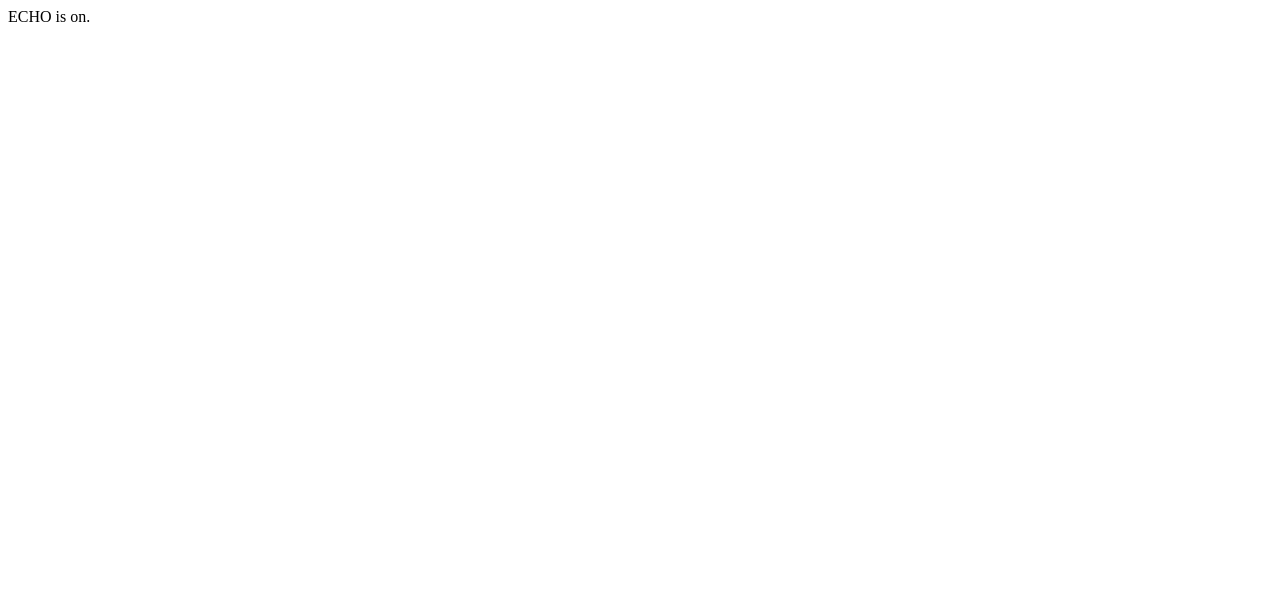
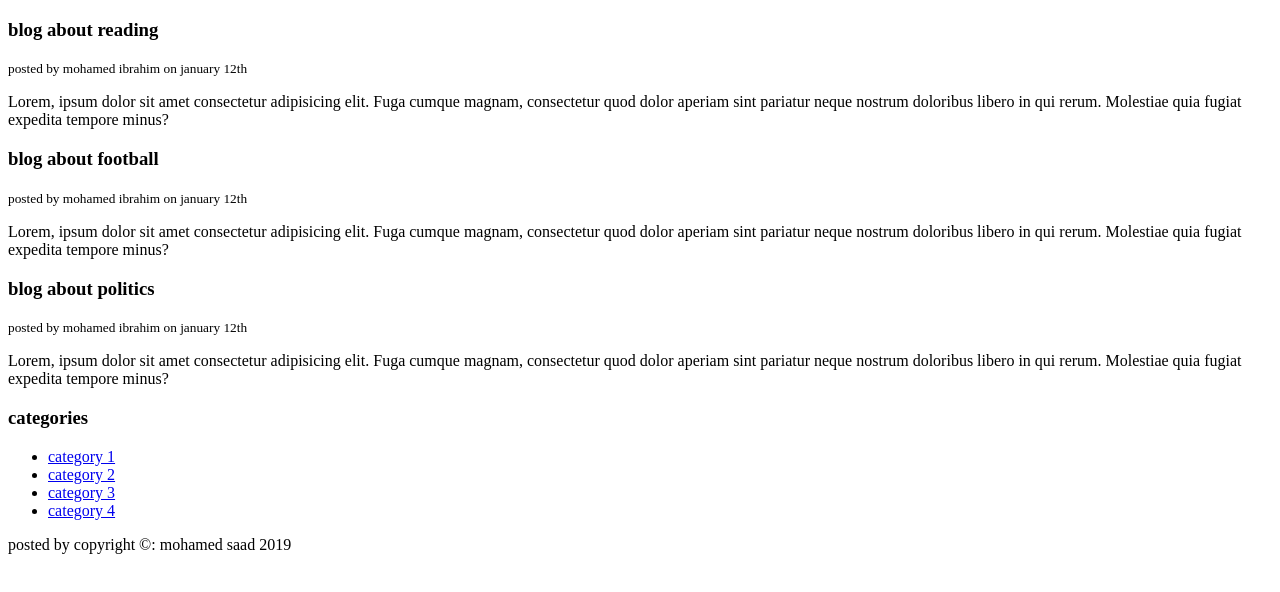
Before and after one commit to Mohamedboram/Traversry-media, a plain HTML site: page blog.html in a window 1280 px wide. Drawn offline with Linux system fonts and the light colour scheme.

Commit message:
added a lot of mark up tags to my blog.html

```diff
--- a/blog.html
+++ b/blog.html
@@ -1 +1,58 @@
-ECHO is on.
+<!DOCTYPE html>
+<html lang="en">
+  <head>
+    <meta charset="UTF-8" />
+    <meta http-equiv="X-UA-Compatible" content="IE=edge" />
+    <meta name="viewport" content="width=device-width, initial-scale=1.0" />
+    <title>my blog</title>
+  </head>
+  <body>
+    <header id="main-header"></header>
+    <section>
+      <article class="post">
+        <h3>blog about reading</h3>
+        <small> posted by mohamed ibrahim on january 12th</small>
+        <p>
+          Lorem, ipsum dolor sit amet consectetur adipisicing elit. Fuga cumque
+          magnam, consectetur quod dolor aperiam sint pariatur neque nostrum
+          doloribus libero in qui rerum. Molestiae quia fugiat expedita tempore
+          minus?
+        </p>
+      </article>
+      <article class="post">
+        <h3>blog about football</h3>
+        <small> posted by mohamed ibrahim on january 12th</small>
+        <p>
+          Lorem, ipsum dolor sit amet consectetur adipisicing elit. Fuga cumque
+          magnam, consectetur quod dolor aperiam sint pariatur neque nostrum
+          doloribus libero in qui rerum. Molestiae quia fugiat expedita tempore
+          minus?
+        </p>
+      </article>
+      <article class="post">
+        <h3>blog about politics</h3>
+        <small> posted by mohamed ibrahim on january 12th</small>
+        <p>
+          Lorem, ipsum dolor sit amet consectetur adipisicing elit. Fuga cumque
+          magnam, consectetur quod dolor aperiam sint pariatur neque nostrum
+          doloribus libero in qui rerum. Molestiae quia fugiat expedita tempore
+          minus?
+        </p>
+      </article>
+    </section>
+    <aside>
+      <h3>categories</h3>
+      <nav>
+        <ul>
+          <li><a href="#">category 1</a></li>
+          <li><a href="#"> category 2</a></li>
+          <li><a href="#">category 3</a></li>
+          <li><a href="#">category 4</a></li>
+        </ul>
+      </nav>
+    </aside>
+    <footer id="main-footer">
+      <p> posted by copyright &copy: mohamed saad 2019 </p>
+    </footer>
+  </body>
+</html>
```
